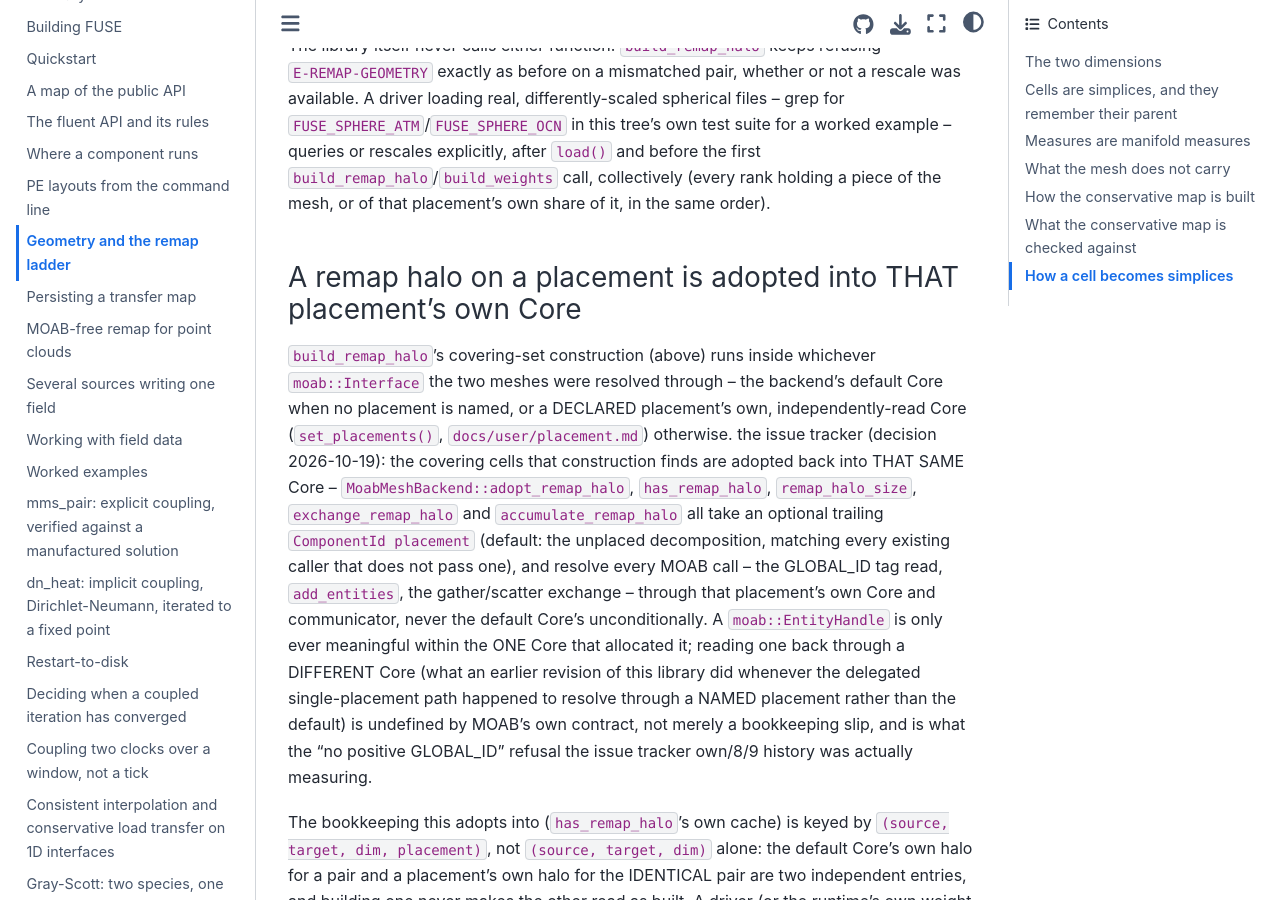
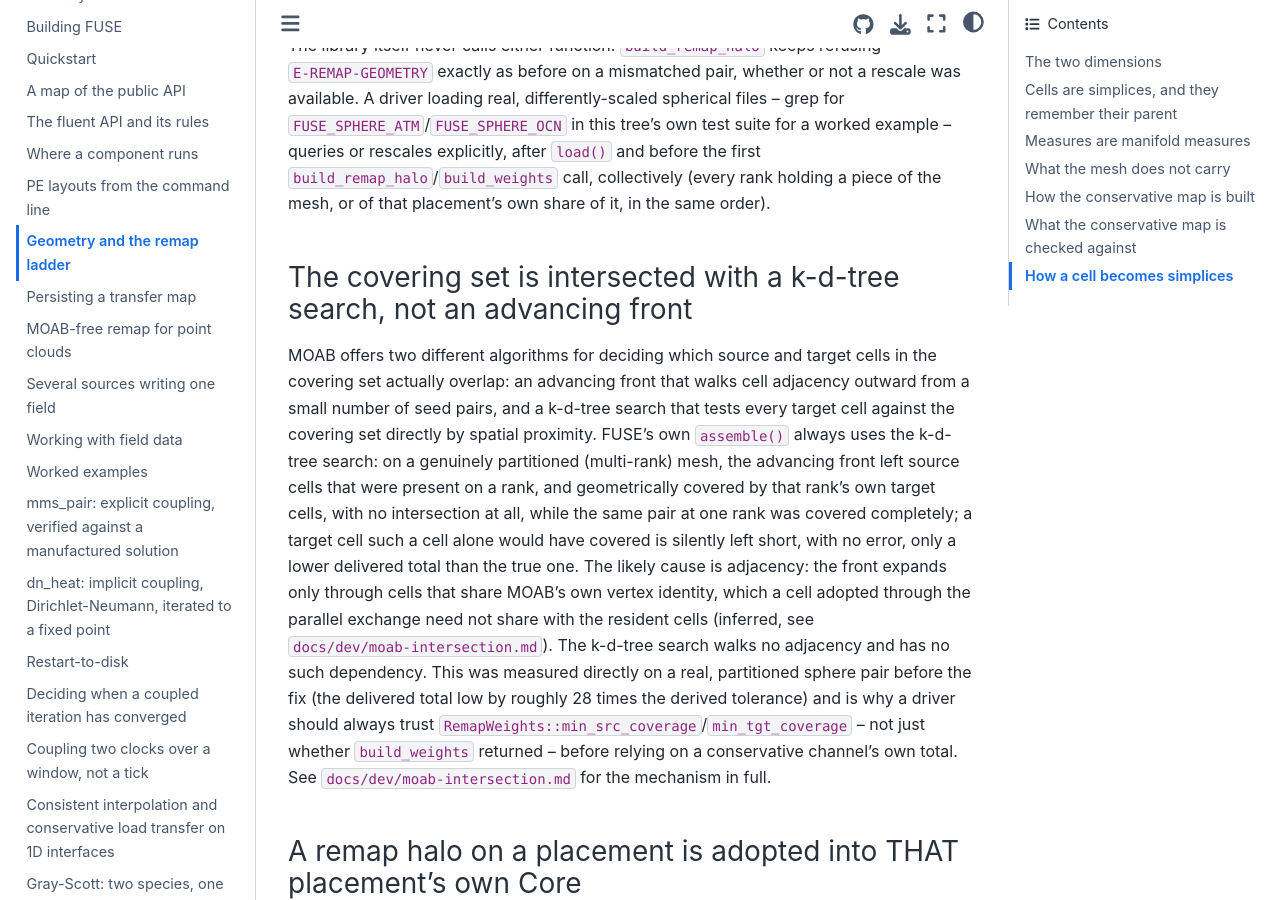
Before and after one commit to vijaysm/fuse, a Sphinx documentation site: the page built from docs/user/geometry.md, in a window 1280 px wide and 900 px high, scrolled down 3826 px. Built offline with Sphinx 7.4.7 and the Sphinx Book theme 1.1.4, drawn with Linux system fonts in a browser that asks for light colours; pages that are not in the unit, such as notebooks, are missing from menus.

Commit message:
Document MOAB's two intersection kernels and why FUSE uses the k-d-tree one
The front's adjacency mechanism is recorded as inferred; the host measurement is the evidence.

```diff
--- a/docs/user/geometry.md
+++ b/docs/user/geometry.md
@@ -152,6 +152,25 @@ after `load()` and before the first `build_remap_halo`/`build_weights` call,
 collectively (every rank holding a piece of the mesh, or of that placement's
 own share of it, in the same order).
 
+### The covering set is intersected with a k-d-tree search, not an advancing front
+
+MOAB offers two different algorithms for deciding which source and target cells in the covering
+set actually overlap: an advancing front that walks cell adjacency outward from a small number of
+seed pairs, and a k-d-tree search that tests every target cell against the covering set directly
+by spatial proximity. FUSE's own `assemble()` always uses the k-d-tree search:
+on a genuinely partitioned (multi-rank) mesh, the advancing front left source cells that were
+present on a rank, and geometrically covered by that rank's own target cells, with no intersection
+at all, while the same pair at one rank was covered completely; a target cell such a cell alone
+would have covered is silently left short, with no error, only a lower delivered total than the
+true one. The likely cause is adjacency: the front expands only through cells that share MOAB's
+own vertex identity, which a cell adopted through the parallel exchange need not share with the
+resident cells (inferred, see `docs/dev/moab-intersection.md`). The k-d-tree search walks no
+adjacency and has no such dependency. This was measured directly on a real, partitioned sphere pair before the fix (the
+delivered total low by roughly 28 times the derived tolerance) and is why a driver should always
+trust `RemapWeights::min_src_coverage`/`min_tgt_coverage` -- not just whether `build_weights`
+returned -- before relying on a conservative channel's own total. See `docs/dev/moab-intersection.md`
+for the mechanism in full.
+
 ### A remap halo on a placement is adopted into THAT placement's own Core
 
 `build_remap_halo`'s covering-set construction (above) runs inside whichever
```
Also changed, not shown: docs/dev/index.md (+4 -0 lines), docs/dev/moab-intersection.md (added, +80 -0 lines), docs/index.md (+1 -0 lines).
